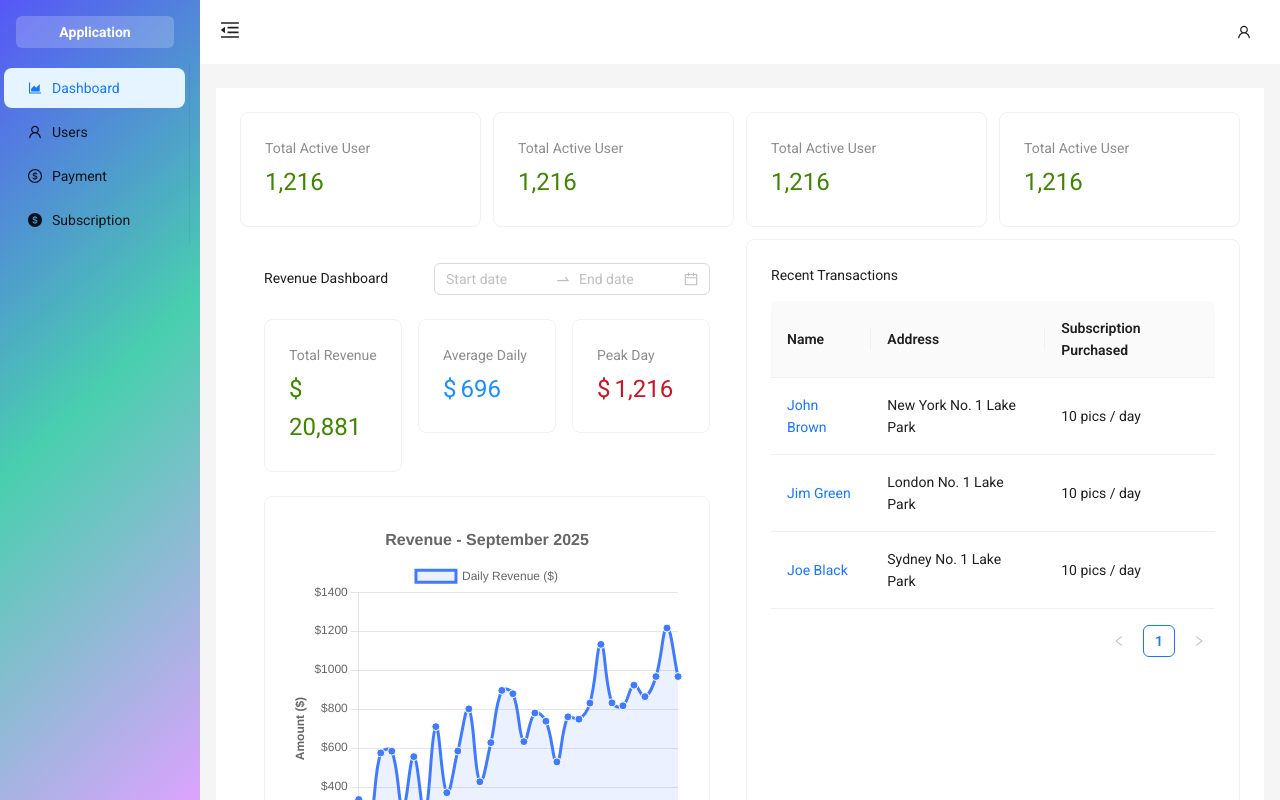
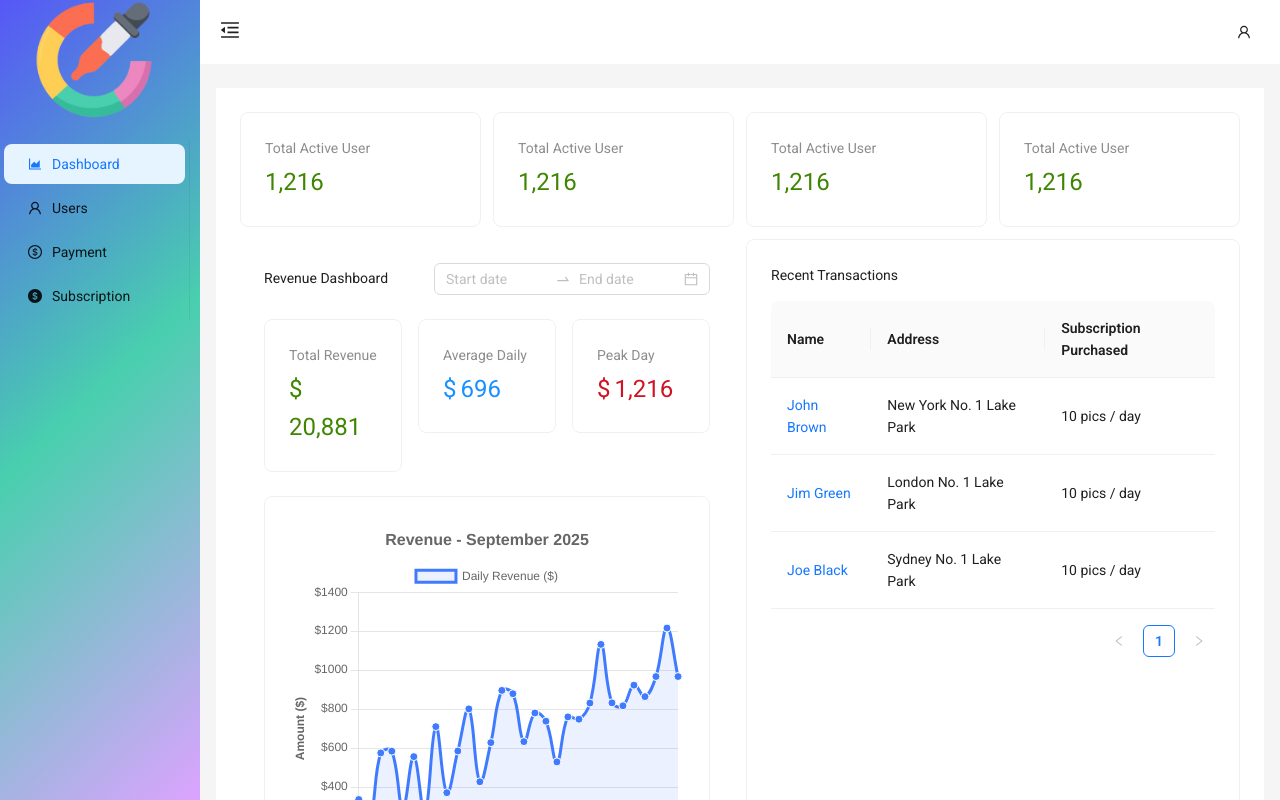
Before and after one commit to ujjwal060/color-scaning-admin, a React (Vite) app: page / in a window 1280 px wide. Shown: the top 800 px of the page. Built offline with nearby package versions, Linux system fonts and the light colour scheme; sample sign-in values are in the browser's storage.

Commit message:
added logo

```diff
--- a/src/layouts/DashboardLayout.jsx
+++ b/src/layouts/DashboardLayout.jsx
@@ -13,6 +13,8 @@ import {
   DollarOutlined,
   AreaChartOutlined,
 } from "@ant-design/icons";
+import logo from "../assets/logo.png";
+import logo1 from "../assets/logo1.png";
 const { Header, Content, Footer, Sider } = Layout;
 const { confirm } = Modal;
 
@@ -118,23 +120,9 @@ const DashboardLayout = () => {
             "linear-gradient(137deg, rgba(87, 87, 247, 1) 0%, rgba(73, 207, 174, 1) 49%, rgba(220, 163, 255, 1) 100%)",
         }}
       >
-        <div className="demo-logo-vertical" />
-        <div
-          style={{
-            height: 32,
-            margin: 16,
-            background: "rgba(255, 255, 255, 0.2)",
-            borderRadius: 6,
-            display: "flex",
-            alignItems: "center",
-            justifyContent: "center",
-            color: "white",
-            fontWeight: "bold",
-          }}
-        >
-          {collapsed ? "App" : "Application"}
+        <div className="demo-logo-vertical w-full">
+          <img src={logo1} alt="logo" className="w-full" style={{maxHeight: "120px" , objectFit:"contain"}} />
         </div>
-
         <Menu
           // theme="dark"
           mode="inline"
@@ -144,7 +132,7 @@ const DashboardLayout = () => {
             icon: item.icon,
             label: item.label,
           }))}
-          style={{ background: "inherit" }}
+          style={{ background: "inherit" , marginTop: "20px"}}
           onClick={handleMenuClick}
         />
       </Sider>
```
Also changed, not shown: src/assets/logo.png (added), src/assets/logo1.png (added).
